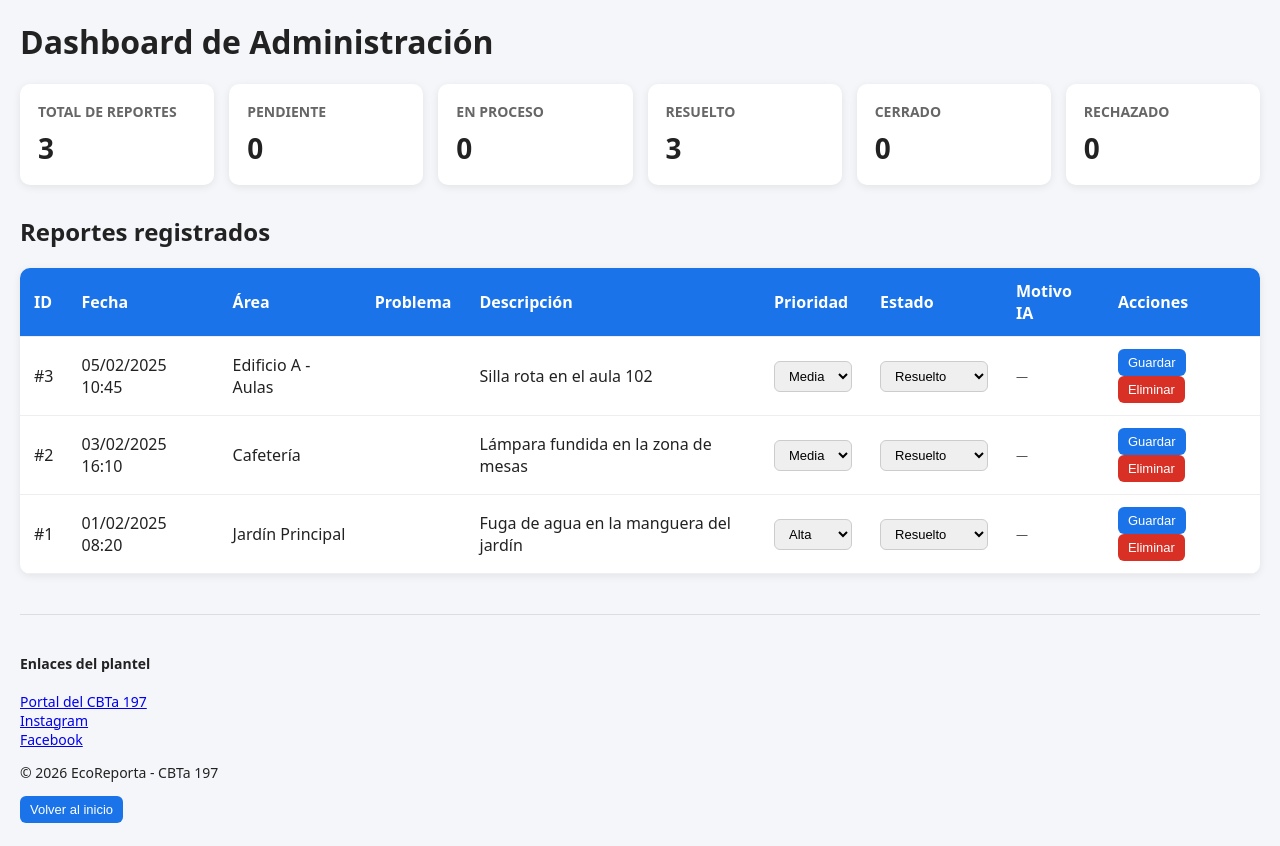
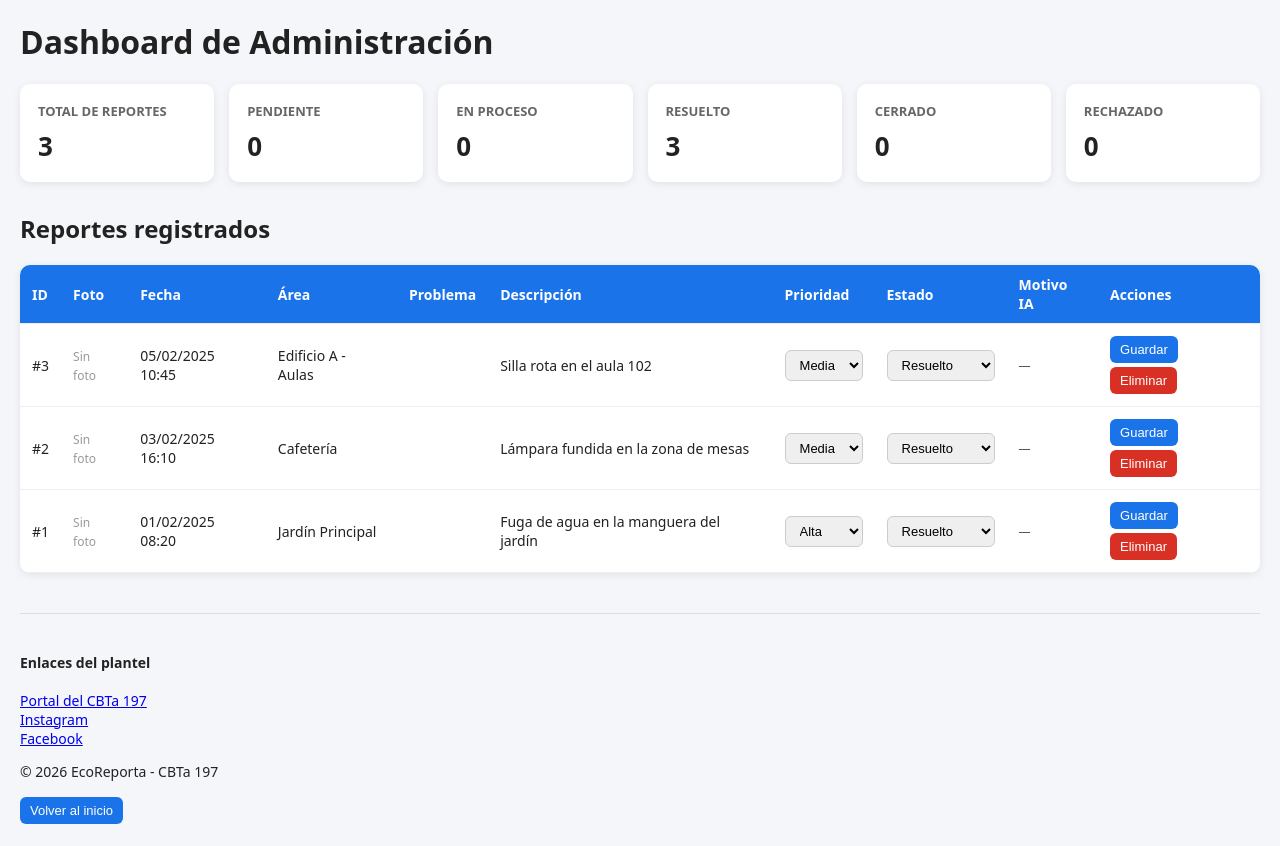
Before and after one commit to javiermedina-web/EcoReporta, a Flask app: page /administrador in a window 1280 px wide. Before the commit the page ends 823 px from the top, so only its background shows below. Run offline with Flask 3, Linux system fonts and the light colour scheme; data comes from the database, SQL or seed files in the repository; parts of the project's set-up code (start-up, migrations or seed data) failed here and were passed over.

Commit message:
Alerta Pantera 1.2

```diff
--- a/app.py
+++ b/app.py
@@ -11,9 +11,8 @@ app = Flask(__name__)
 UPLOAD_FOLDER = os.path.join("static", "UPLOADS")
 os.makedirs(UPLOAD_FOLDER, exist_ok=True)
 app.config["UPLOAD_FOLDER"] = UPLOAD_FOLDER
-app.config["MAX_CONTENT_LENGTH"] = 5 * 1024 * 1024  # 5 MB máximo
+app.config["MAX_CONTENT_LENGTH"] = 5 * 1024 * 1024  # 5 MB
 
-# Mapeo de nombre de prioridad → id de la tabla
 PRIORIDAD_A_ID = {
     "Baja": 1,
     "Media": 2,
@@ -46,7 +45,7 @@ def administrador():
 
     cursor = conexion.cursor(dictionary=True)
 
-    # Tabla de reportes
+    # Reportes + foto
     cursor.execute("""
         SELECT r.id_reporte, r.problema, r.descripcion, r.fotografia,
                DATE_FORMAT(r.fecha_reporte, '%d/%m/%Y %H:%i') AS fecha,
@@ -112,7 +111,7 @@ def administrador():
                            estados=estados)
 
 
-# ------------------------- API de la IA (pruebas) -------------------------
+# ------------------------- API de prueba de IA -------------------------
 
 @app.route("/api/predecir", methods=["POST"])
 def api_predecir():
@@ -120,12 +119,11 @@ def api_predecir():
     return jsonify(backend_python.predecir(datos.get("descripcion", "")))
 
 
-# ------------------------- API PRINCIPAL: crear reporte -------------------------
+# ------------------------- API PRINCIPAL: crear reporte + foto -------------------------
 
 @app.route("/api/reportes", methods=["POST"])
 def api_reportes():
     try:
-        # 1. Datos del formulario
         id_usuario = request.form.get("id_usuario", 1)
         id_area = request.form.get("id_area")
         problema = request.form.get("problema", "").strip()
@@ -134,32 +132,33 @@ def api_reportes():
         if not id_area or not problema or not descripcion:
             return jsonify({"ok": False, "mensaje": "Faltan datos obligatorios."}), 400
 
-        # 2. Llamar a la IA
+        # IA
         resultado_ia = backend_python.predecir(descripcion)
-        prioridad_nombre = resultado_ia["prioridad"]          # "Baja", "Media" o "Alta"
+        prioridad_nombre = resultado_ia["prioridad"]
         id_prioridad = PRIORIDAD_A_ID.get(prioridad_nombre, 2)
         confianza = resultado_ia["confianza"]
         motivo = resultado_ia["motivo"]
 
-        # 3. Guardar la foto (si viene)
+        # ----- Guardar la foto -----
         nombre_foto = None
         foto = request.files.get("foto")
         if foto and foto.filename:
             extension = foto.filename.rsplit(".", 1)[-1].lower()
             if extension not in ("jpg", "jpeg", "png", "webp"):
-                return jsonify({"ok": False, "mensaje": "Solo se permiten imágenes JPG, PNG o WEBP."}), 400
+                return jsonify({"ok": False, "mensaje": "Solo se permiten JPG, PNG o WEBP."}), 400
 
-            nombre_seguro = secure_filename(foto.filename)
             nombre_foto = f"reporte_{datetime.now().strftime('%Y%m%d_%H%M%S')}.{extension}"
             ruta_completa = os.path.join(app.config["UPLOAD_FOLDER"], nombre_foto)
             foto.save(ruta_completa)
 
-        # 4. Guardar en la base de datos
+        # ----- Guardar en la base de datos -----
         conexion = obtener_conexion()
         if conexion is None:
             return jsonify({"ok": False, "mensaje": "No se pudo conectar a la base de datos."}), 500
 
         cursor = conexion.cursor()
+
+        # 1. Insertar el reporte (incluye el nombre de la foto)
         cursor.execute("""
             INSERT INTO reportes_incidencias
                 (id_usuario, id_area, id_estado, id_prioridad,
@@ -173,16 +172,30 @@ def api_reportes():
             id_prioridad,
             descripcion,
             problema,
-            nombre_foto,
+            nombre_foto,          # <-- aquí se guarda el nombre de la imagen
             prioridad_nombre,
             motivo
         ))
+        id_reporte = cursor.lastrowid
+
+        # 2. También guardamos en la tabla imagenes_reporte (opcional pero recomendado)
+        if nombre_foto:
+            cursor.execute("""
+                INSERT INTO imagenes_reporte
+                    (id_reporte, nombre_archivo, ruta_archivo, fecha_subida, descripcion)
+                VALUES
+                    (%s, %s, %s, NOW(), %s)
+            """, (
+                id_reporte,
+                nombre_foto,
+                f"static/UPLOADS/{nombre_foto}",
+                f"Foto del reporte #{id_reporte}"
+            ))
+
         conexion.commit()
-        id_reporte = cursor.lastrowid
         cursor.close()
         conexion.close()
 
-        # 5. Respuesta que espera el JavaScript del frontend
         return jsonify({
             "ok": True,
             "id_reporte": id_reporte,
@@ -196,7 +209,7 @@ def api_reportes():
         return jsonify({"ok": False, "mensaje": str(e)}), 500
 
 
-# ------------------------- Acciones del panel de administrador -------------------------
+# ------------------------- Acciones del panel -------------------------
 
 @app.route("/administrador/actualizar", methods=["POST"])
 def actualizar_reporte():
@@ -229,6 +242,7 @@ def eliminar_reporte(id_reporte):
     cursor = conexion.cursor()
     try:
         cursor.execute("DELETE FROM historial_reparaciones WHERE id_reporte = %s", (id_reporte,))
+        cursor.execute("DELETE FROM imagenes_reporte WHERE id_reporte = %s", (id_reporte,))
         cursor.execute("DELETE FROM reportes_incidencias WHERE id_reporte = %s", (id_reporte,))
         conexion.commit()
         cursor.close()
--- a/templates/administrador.html
+++ b/templates/administrador.html
@@ -16,7 +16,7 @@
     h1 { margin-top: 0; }
     .stats {
       display: grid;
-      grid-template-columns: repeat(auto-fit, minmax(180px, 1fr));
+      grid-template-columns: repeat(auto-fit, minmax(160px, 1fr));
       gap: 15px;
       margin-bottom: 30px;
     }
@@ -28,12 +28,12 @@
     }
     .card h3 {
       margin: 0 0 8px 0;
-      font-size: 14px;
+      font-size: 13px;
       color: #666;
       text-transform: uppercase;
     }
     .card .numero {
-      font-size: 28px;
+      font-size: 26px;
       font-weight: bold;
     }
     table {
@@ -43,11 +43,13 @@
       border-radius: 10px;
       overflow: hidden;
       box-shadow: 0 2px 8px rgba(0,0,0,0.08);
+      font-size: 14px;
     }
     th, td {
-      padding: 12px 14px;
+      padding: 10px 12px;
       text-align: left;
       border-bottom: 1px solid #eee;
+      vertical-align: middle;
     }
     th {
       background: #1a73e8;
@@ -66,32 +68,44 @@
       background: #1a73e8;
       color: white;
       border: none;
+      margin: 2px 0;
     }
     button:hover { background: #1557b0; }
     button.peligro {
       background: #d93025;
     }
     button.peligro:hover { background: #b3261e; }
-    .badge {
-      display: inline-block;
-      padding: 3px 10px;
-      border-radius: 20px;
-      font-size: 12px;
-      font-weight: 600;
-    }
-    .badge-Baja   { background: #e6f4ea; color: #137333; }
-    .badge-Media  { background: #fef7e0; color: #b06000; }
-    .badge-Alta   { background: #fce8e6; color: #c5221f; }
     .motivo {
       font-size: 12px;
       color: #555;
-      max-width: 280px;
+      max-width: 220px;
     }
-    footer {
-      margin-top: 40px;
-      padding-top: 20px;
-      border-top: 1px solid #ddd;
-      font-size: 14px;
+    .foto-mini {
+      width: 70px;
+      height: 70px;
+      object-fit: cover;
+      border-radius: 6px;
+      border: 1px solid #ddd;
+      cursor: pointer;
+    }
+    .sin-foto {
+      font-size: 12px;
+      color: #999;
+    }
+    /* Modal para ver la foto grande */
+    #modalFoto {
+      display: none;
+      position: fixed;
+      inset: 0;
+      background: rgba(0,0,0,0.75);
+      z-index: 1000;
+      justify-content: center;
+      align-items: center;
+    }
+    #modalFoto img {
+      max-width: 90%;
+      max-height: 90%;
+      border-radius: 8px;
     }
     #mensaje {
       margin: 15px 0;
@@ -101,21 +115,25 @@
     }
     #mensaje.ok { background: #e6f4ea; color: #137333; display: block; }
     #mensaje.error { background: #fce8e6; color: #c5221f; display: block; }
+    footer {
+      margin-top: 40px;
+      padding-top: 20px;
+      border-top: 1px solid #ddd;
+      font-size: 14px;
+    }
   </style>
 </head>
 <body>
 
   <h1>Dashboard de Administración</h1>
-
   <div id="mensaje"></div>
 
-  <!-- ============ ESTADÍSTICAS ============ -->
+  <!-- Estadísticas -->
   <div class="stats">
     <div class="card">
       <h3>Total de reportes</h3>
       <div class="numero">{{ stats.total if stats else 0 }}</div>
     </div>
-
     {% for e in por_estado %}
     <div class="card">
       <h3>{{ e.nombre_estado }}</h3>
@@ -124,7 +142,6 @@
     {% endfor %}
   </div>
 
-  <!-- ============ TABLA DE REPORTES ============ -->
   <h2>Reportes registrados</h2>
 
   {% if reportes %}
@@ -132,6 +149,7 @@
     <thead>
       <tr>
         <th>ID</th>
+        <th>Foto</th>
         <th>Fecha</th>
         <th>Área</th>
         <th>Problema</th>
@@ -146,10 +164,21 @@
       {% for r in reportes %}
       <tr id="fila-{{ r.id_reporte }}">
         <td>#{{ r.id_reporte }}</td>
+        <td>
+          {% if r.fotografia %}
+            <img
+              src="{{ url_for('static', filename='UPLOADS/' + r.fotografia) }}"
+              class="foto-mini"
+              alt="Foto del reporte"
+              onclick="verFoto('{{ url_for('static', filename='UPLOADS/' + r.fotografia) }}')">
+          {% else %}
+            <span class="sin-foto">Sin foto</span>
+          {% endif %}
+        </td>
         <td>{{ r.fecha }}</td>
         <td>{{ r.nombre_area }}</td>
         <td>{{ r.problema }}</td>
-        <td>{{ r.descripcion[:80] }}{% if r.descripcion|length > 80 %}...{% endif %}</td>
+        <td>{{ r.descripcion[:70] }}{% if r.descripcion|length > 70 %}...{% endif %}</td>
         <td>
           <select id="prioridad-{{ r.id_reporte }}">
             {% for p in prioridades %}
@@ -183,6 +212,11 @@
   <p>No hay reportes registrados todavía.</p>
   {% endif %}
 
+  <!-- Modal para ver foto grande -->
+  <div id="modalFoto" onclick="cerrarFoto()">
+    <img id="fotoGrande" src="" alt="Foto ampliada">
+  </div>
+
   <footer>
     <h4>Enlaces del plantel</h4>
     <a href="https://cbta197.edu.mx/" target="_blank">Portal del CBTa 197</a><br>
@@ -198,6 +232,15 @@
       el.textContent = texto;
       el.className = esError ? "error" : "ok";
       setTimeout(() => { el.style.display = "none"; el.className = ""; }, 4000);
+    }
+
+    function verFoto(url) {
+      document.getElementById("fotoGrande").src = url;
+      document.getElementById("modalFoto").style.display = "flex";
+    }
+
+    function cerrarFoto() {
+      document.getElementById("modalFoto").style.display = "none";
     }
 
     async function guardar(id) {
@@ -229,9 +272,7 @@
       if (!confirm("¿Seguro que quieres eliminar el reporte #" + id + "?")) return;
 
       try {
-        const res = await fetch("/administrador/eliminar/" + id, {
-          method: "POST"
-        });
+        const res = await fetch("/administrador/eliminar/" + id, { method: "POST" });
         const data = await res.json();
         if (data.ok) {
           document.getElementById("fila-" + id).remove();
```
Also changed, not shown: static/UPLOADS/reporte_20261125_123326.jpg (added).
